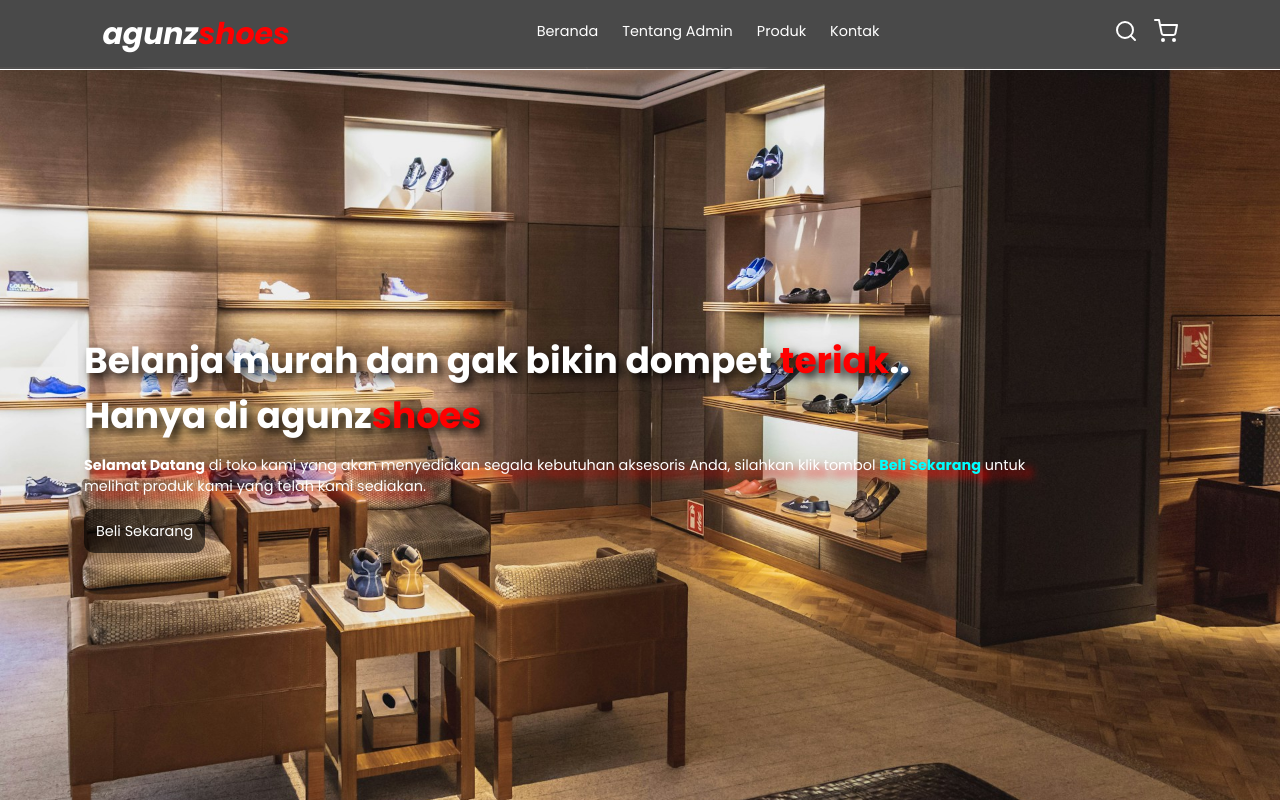
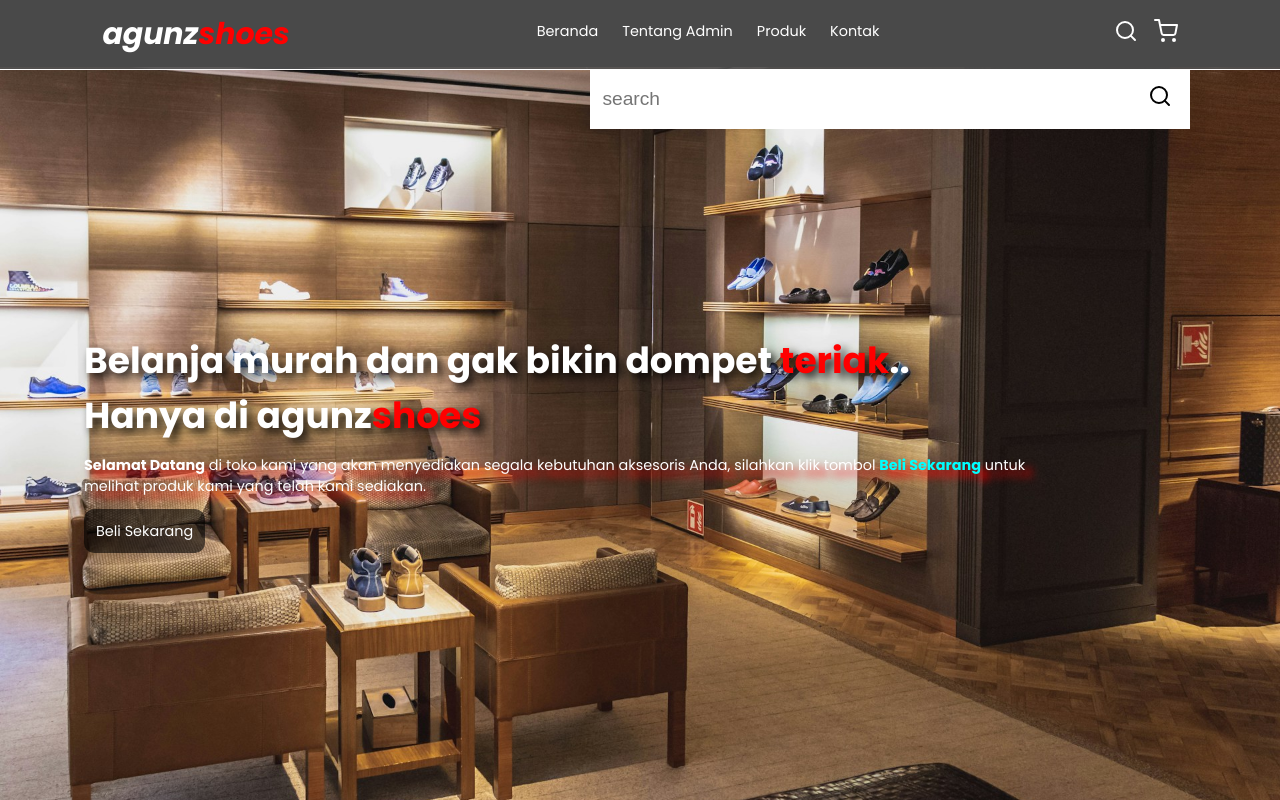
Before and after one commit to Eazfora/Tugas-Akhir-DPW-Dicoding, a plain HTML site: page index.html in a window 1280 px wide. Both pictures are taken after a click on the link 1126 px from the left and 34 px from the top of the page. Shown: the top 800 px of the page. Drawn offline with nearby package versions, Linux system fonts and the light colour scheme.

Commit message:
nambah fitur

```diff
--- a/index.css
+++ b/index.css
@@ -18,6 +18,44 @@ html {
 }
 
 /* Bagian Header */
+
+/* cataaaaan */
+header .search-form {
+  position: absolute;
+  top: 100%;
+  right: 7%;
+  background-color: white;
+  width: 50rem;
+  height: 5rem;
+  display: flex;
+  align-items: center;
+  transform: scaleY(0);
+  transform-origin: top;
+  transition: 0.3s;
+}
+
+header .search-form.active {
+  transform: scaleY(1);
+}
+
+header .search-form input {
+  height: 100%;
+  width: 100%;
+  font-size: 1.6rem ;
+  color: black;
+  padding: 1rem;
+}
+
+header .search-form label {
+  cursor: pointer;
+  font-size: 2rem;
+  margin-right: 1.5rem;
+  color: black;
+}
+
+
+/* cataaaaan */
+
 header {
   display: flex;
   justify-content: space-between;
@@ -514,6 +552,8 @@ footer .hak-cipta p span {
     font-size: 62.5%;
   }
 
+
+
   #hamburger-menu {
     display: inline-block;
   }
@@ -646,6 +686,14 @@ footer .hak-cipta p span {
     font-size: 55%;
   }
 
+  /* cataaaan */
+  header .search-form {
+    width: 90%;
+    right: 2rem;
+  }
+
+  /* cataaaan */
+
   header {
     font-size: 4rem;
   }
@@ -693,10 +741,6 @@ footer .hak-cipta p span {
   main article .kontak .kontak-input form button {
     margin-top: 2rem;
   }
-
-  footer {
-    margin-top: 2rem;
-  }
 }
 
 @media (max-width: 385px){
--- a/index.html
+++ b/index.html
@@ -35,10 +35,19 @@
       </nav>
 
       <nav class="nav-fitur">
-        <a href="#" id="search"><i data-feather="search"></i></a>
+        <a href="#" id="search-button"><i data-feather="search"></i></a>
         <a href="#" id="shopping-cart"><i data-feather="shopping-cart"></i></a>
         <a href="#" id="hamburger-menu"><i data-feather="menu"></i></a>
       </nav>
+
+      <!-- cataaaaaan -->
+      <div class="search-form">
+        <input type="text" id="search-box" placeholder="search">
+        <label for="search-box"><i data-feather="search"></i></label>
+      </div>
+
+      <!-- cataaan -->
+
     </header>
 
     <main>
--- a/index.js
+++ b/index.js
@@ -1,15 +1,35 @@
-// untuk munculin navigation
+// untuk munculin navigation hamburger
 const nav_list = document.querySelector(".nav-list");
 
+
+
+
+// katika hamburger di klik
 document.querySelector("#hamburger-menu").onclick = () => {
   nav_list.classList.toggle("active");
 };
 
-// untuk menyembunyikan navigation ketika klik di luar area navigation
+// untuk munculin searchform
+const searchform = document.querySelector(".search-form");
+const searchbox = document.querySelector("#search-box");
+
+document.querySelector("#search-button").onclick = (e) => {
+  searchform.classList.toggle("active");
+  searchbox.focus();
+  e.preventDefault();
+};
+
+// klik luar element
 const hamburger = document.querySelector("#hamburger-menu");
+const searchbutton = document.querySelector("#search-button");
 
-document.addEventListener("click", function(e) {
+document.addEventListener("click", function (e) {
   if (!hamburger.contains(e.target) && !nav_list.contains(e.target)) {
     nav_list.classList.remove("active");
   }
+
+  if (!searchbutton.contains(e.target) && !searchform.contains(e.target)) {
+    searchform.classList.remove("active");
+  }
+
 });
```
